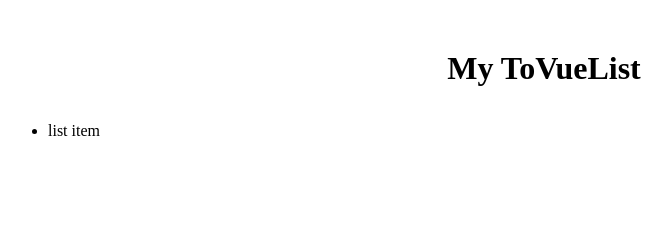
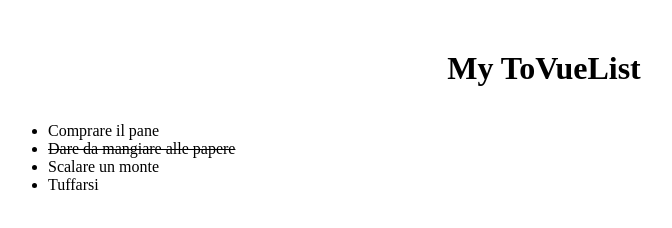
Before and after one commit to Vittoriocorradi/vue-todolist, a plain HTML site: page index.html in a window 1280 px wide. Shown: the whole page, without its empty margins (96-768 px from the left). Drawn offline with nearby package versions, Linux system fonts and the light colour scheme.

Commit message:
Milestone 1

```diff
--- a/css/style.css
+++ b/css/style.css
@@ -45,3 +45,13 @@ MAIN
 main {
     padding-top: 2.1875rem;
 }
+
+/*
+--------
+CLASSI PER JS
+--------
+*/
+
+.barred {
+    text-decoration: line-through;
+}
--- a/index.html
+++ b/index.html
@@ -22,8 +22,9 @@
 
         <!-- Main -->
         <main>
+            <!-- TodoList -->
             <ul>
-                <li>list item</li>
+                <li v-for="todo in todoList" :class="{barred: todo.done}">{{ todo.text }}</li>
             </ul>
         </main>
         <!-- /Main -->
--- a/js/main.js
+++ b/js/main.js
@@ -3,7 +3,7 @@ const { createApp } = Vue;
 createApp({
     data() {
         return {
-            todoList: [
+            todoList: [  //Lista oggetti todo
                 {
                     text: 'Comprare il pane',
                     done: false
```
